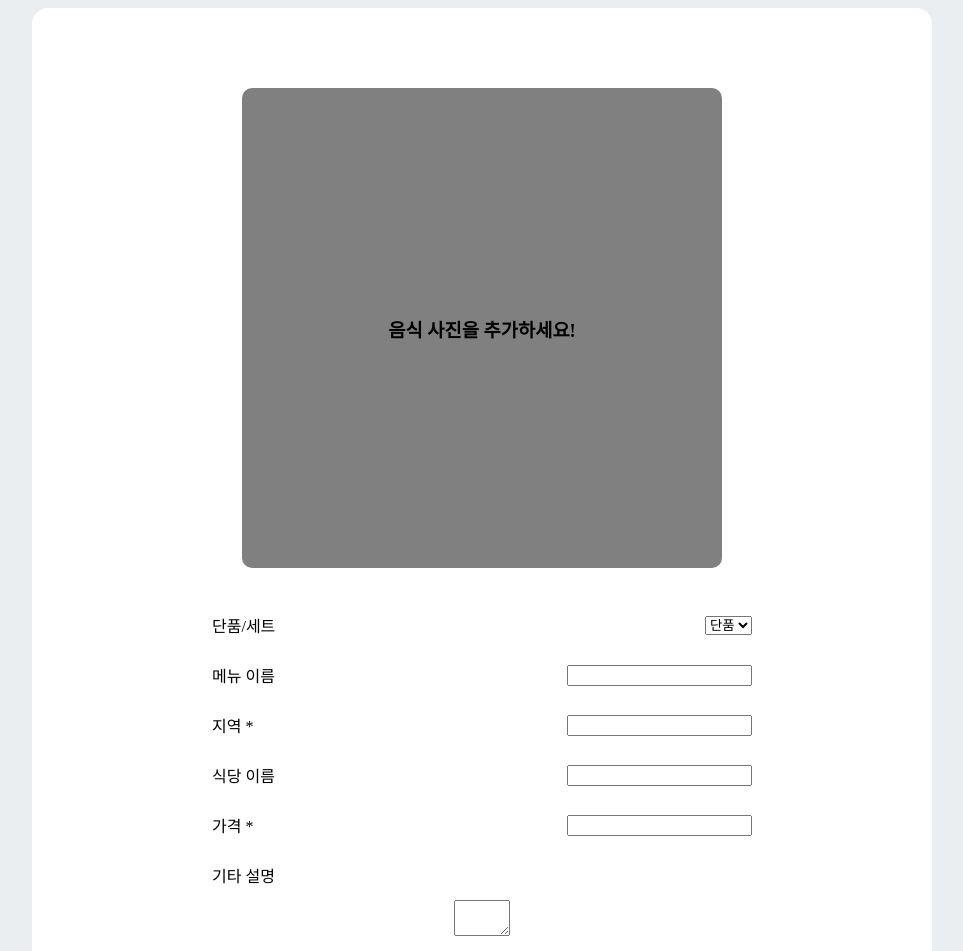
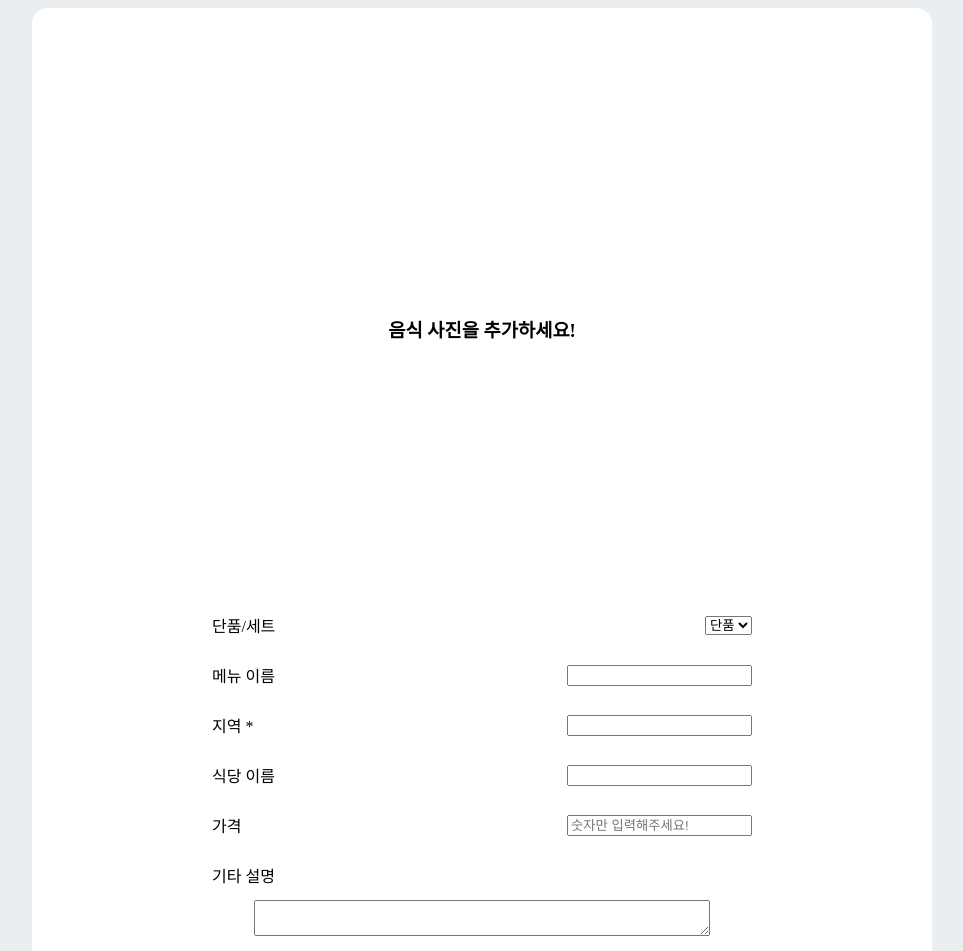
Before and after one commit to YOON3N4M/jpmp, a Next.js app: page /add in a window 1280 px wide. Shown: the top 951 px of the page, without its empty margins (158-1121 px from the left). Built offline with nearby package versions, Linux system fonts and the light colour scheme; a web font is replaced by a local one.

Commit message:
업로드 할 이미지 미리보기 구현 파이어베이스 연동후 이미지 업로드 구현 예정

```diff
--- a/src/pages/add.tsx
+++ b/src/pages/add.tsx
@@ -1,4 +1,4 @@
-import { useState } from "react";
+import React, { useRef, useState } from "react";
 import styled from "styled-components";
 
 interface QuizType {
@@ -35,13 +35,20 @@ const AddContainer = styled.div`
     margin: 0 auto;
     width: 30rem;
     height: 30rem;
-    background-color: gray;
     border-radius: 10px;
     display: flex;
     align-items: center;
     justify-content: center;
     cursor: pointer;
     margin-bottom: 2rem;
+    img {
+      max-width: 30rem;
+      max-height: 30rem;
+      border-radius: 10px;
+    }
+    :hover {
+      background-color: #8080804f;
+    }
   }
   .food-info-input-container {
     display: flex;
@@ -50,7 +57,18 @@ const AddContainer = styled.div`
   textarea {
     margin: 0 auto;
     display: block;
-    width: 50px;
+    width: 50%;
+    margin-bottom: 1rem;
+  }
+  #file-input {
+    position: absolute;
+    width: 0;
+    height: 0;
+    padding: 0;
+    margin: -1px;
+    overflow: hidden;
+    clip: rect(0, 0, 0, 0);
+    border: 0;
   }
 `;
 
@@ -59,6 +77,7 @@ const InfoRow = styled.div`
   justify-content: space-between;
   margin: 0 auto;
   width: 60%;
+
   min-height: 50px;
   // background-color: red;
   align-items: center;
@@ -68,11 +87,21 @@ const InfoRow = styled.div`
   }
 `;
 
+const StyledBtn = styled.button`
+  margin: 0 auto;
+  display: block;
+`;
+
 export default function Add() {
   const [isSet, setIsSet] = useState(false);
   const [menu, setMenu] = useState("");
   const [region, setRegion] = useState("");
-  const [restaurants, setRestaurants] = useState("");
+  const [restaurant, setRestaurant] = useState("");
+  const [price, setPrice] = useState<number>();
+  const [desc, setDesc] = useState("");
+  const [attachment, setAttachment] = useState("");
+
+  const fileInput = useRef();
 
   //음식정보 select,input태그의 onChange 함수들
   function changeMenuType(event: React.ChangeEvent<HTMLSelectElement>) {
@@ -87,21 +116,56 @@ export default function Add() {
   function changeRegion(event: React.ChangeEvent<HTMLInputElement>) {
     setRegion(event.target.value);
   }
-  // 하나의 함수로 모든 input태그를 커버하는 방식
-  function changeMenuInfo(event: React.ChangeEvent<HTMLInputElement>) {
-    if (event.target.name === "menuName") {
-      setMenu(event.target.value);
-    } else if (event.target.name === "region") {
-      setRegion(event.target.value);
+  function changeRestaurant(event: React.ChangeEvent<HTMLInputElement>) {
+    setRestaurant(event.target.value);
   }
+  function changePrice(event: React.ChangeEvent<HTMLInputElement>) {
+    setPrice(parseInt(event.target.value));
+  }
+  function changeDesc(event: React.ChangeEvent<HTMLTextAreaElement>) {
+    setDesc(event.target.value);
+  }
+  //file input (사진)
+  function changePicture(event: React.ChangeEvent<HTMLInputElement>) {
+    let selectedPicture;
+    const reader = new FileReader();
+
+    if (event.target.files !== null) {
+      selectedPicture = event.target.files[0];
+      reader.readAsDataURL(selectedPicture);
+      reader.onloadend = (event: any) => {
+        setAttachment(event.currentTarget.result);
+      };
+    }
+  }
+  // 등록(submit)
+  function uploadQuizToDB(event: React.FormEvent<HTMLFormElement>) {
+    event.preventDefault();
+    const quizRef = {
+      isSet,
+      menu,
+      region,
+      restaurant,
+      price,
+      desc,
+    };
+    console.log(quizRef);
   }
 
   return (
     <AddContainer>
+      <label htmlFor="file-input">
         <div className="food-pic-container">
+          {attachment ? (
+            <img src={attachment} />
+          ) : (
             <h3>음식 사진을 추가하세요!</h3>
+          )}
         </div>
+      </label>
+      <input onChange={changePicture} id="file-input" type="file"></input>
       <div className="food-info-input-container">
+        <form onSubmit={uploadQuizToDB}>
           <InfoRow>
             <span>단품/세트</span>
             <select onChange={changeMenuType}>
@@ -111,25 +175,32 @@ export default function Add() {
           </InfoRow>
           <InfoRow>
             <span>메뉴 이름</span>
-          <input onChange={changeMenuName} value={menu}></input>
+            <input onChange={changeMenuName} value={menu} required></input>
           </InfoRow>
-
           <InfoRow>
             <span>지역 *</span>
-          <input onChange={changeRegion} value={region}></input>
+            <input onChange={changeRegion} value={region} required></input>
           </InfoRow>
           <InfoRow>
             <span>식당 이름</span>
-          <input></input>
+            <input value={restaurant} onChange={changeRestaurant}></input>
           </InfoRow>
           <InfoRow>
-          <span>가격 *</span>
-          <input></input>
+            <span>가격</span>
+            <input
+              onChange={changePrice}
+              value={price}
+              placeholder="숫자만 입력해주세요!"
+              type="number"
+              required
+            ></input>
           </InfoRow>
           <InfoRow>
             <span>기타 설명</span>
           </InfoRow>
-        <textarea></textarea>
+          <textarea onChange={changeDesc} value={desc}></textarea>
+          <StyledBtn type="submit">등록하기</StyledBtn>
+        </form>
       </div>
     </AddContainer>
   );
```
Lines whose indentation alone changed are shown as unchanged.
